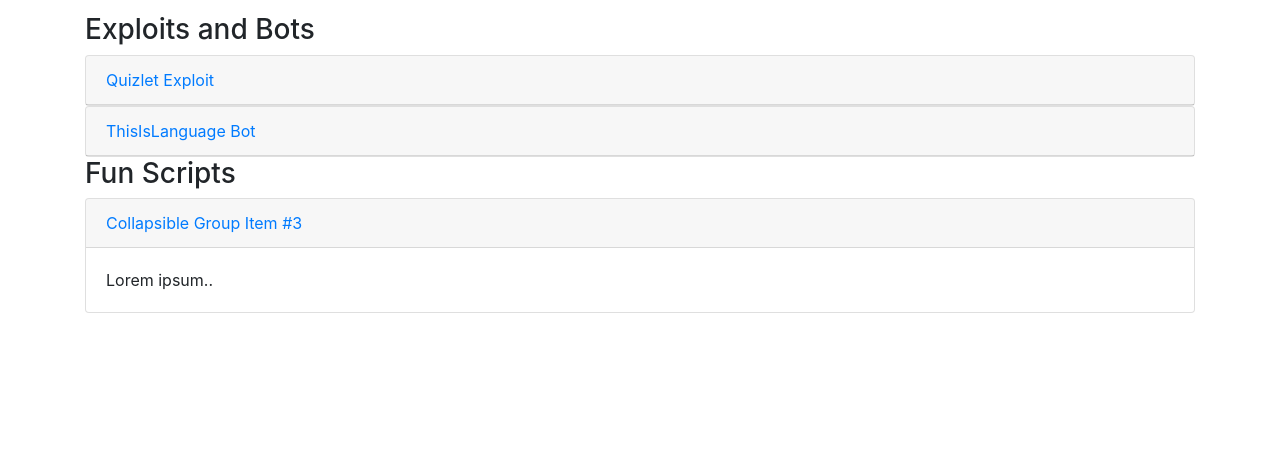
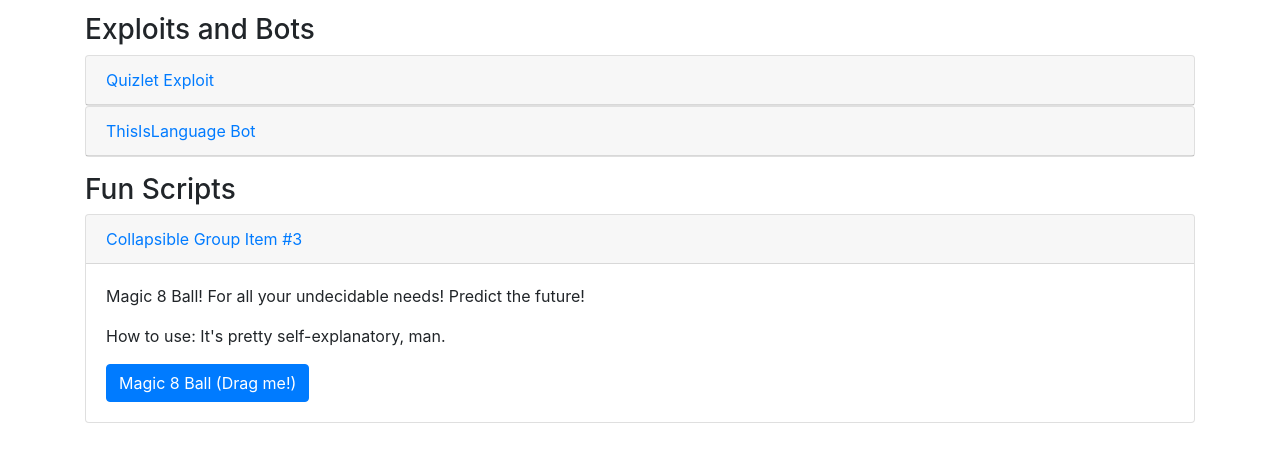
Before and after one commit to RandomLad420/schoolhax, a plain HTML site: page scripts.html in a window 1280 px wide. Both pictures are taken after a click on the link "Collapsible Group Item #3". Shown: the part 163-622 px from the top of the page. Drawn offline with nearby package versions, Linux system fonts and the light colour scheme.

Commit message:
Update scripts.html

```diff
--- a/scripts.html
+++ b/scripts.html
@@ -88,19 +88,29 @@
         </div>
       </div>
 
-      <h3>Fun Scripts</h3>
+      <h3 class="mt-3">Fun Scripts</h3>
 
       <div class="card">
 
         <div class="card-header">
-          <a class="collapsed" data-toggle="collapse" href="#collapseThree">
+          <a class="collapsed" data-toggle="collapse" href="#magic8">
             Collapsible Group Item #3
           </a>
         </div>
 
-        <div id="collapseThree" class="collapse">
+        <div id="magic8" class="collapse">
           <div class="card-body">
-            Lorem ipsum..
+            <p>
+              Magic 8 Ball! For all your undecidable needs! Predict the future!
+            </p>
+            <p>
+              How to use: It's pretty self-explanatory, man.
+            </p>
+
+            <a class="btn btn-primary" href="javascript:(function() {var script=document.createElement('script');script.src='https://jeffnjellybean.github.io/schoolhax/code/fun_stuff/magic8.js';document.body.appendChild(script);}())" onclick="return false">
+              Magic 8 Ball (Drag me!)
+            </a>
+
           </div>
         </div>
       </div>
```
